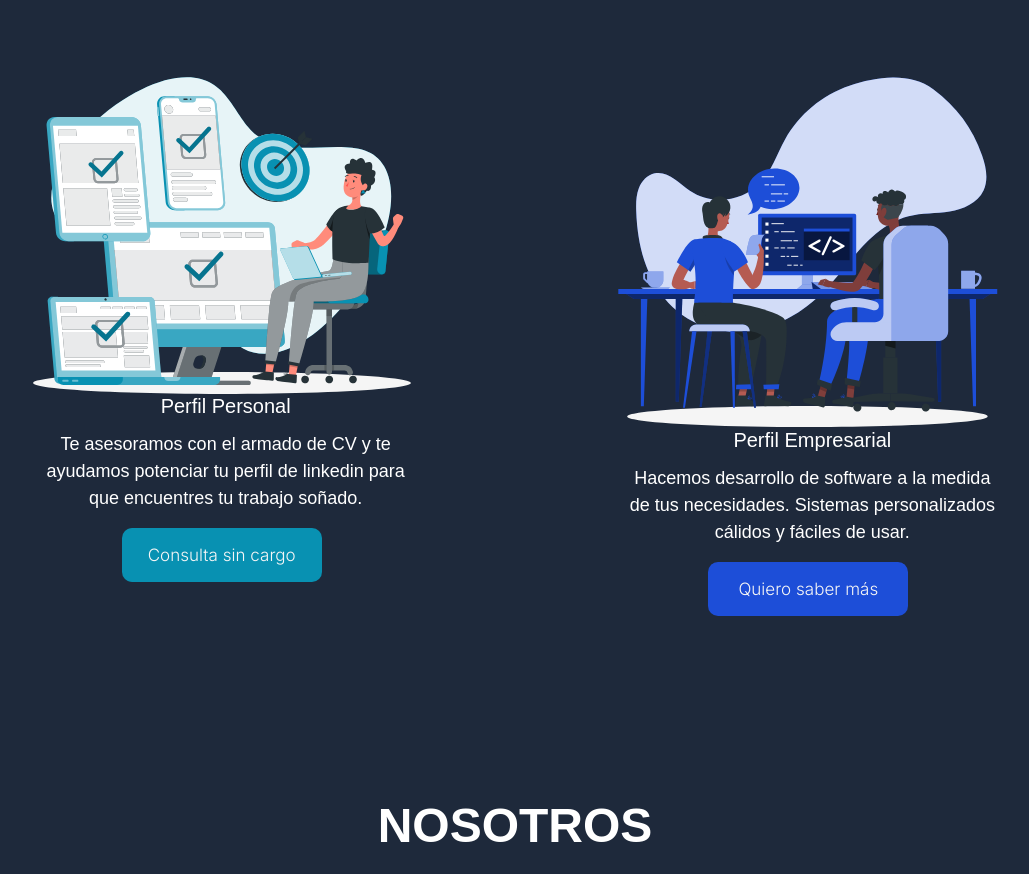
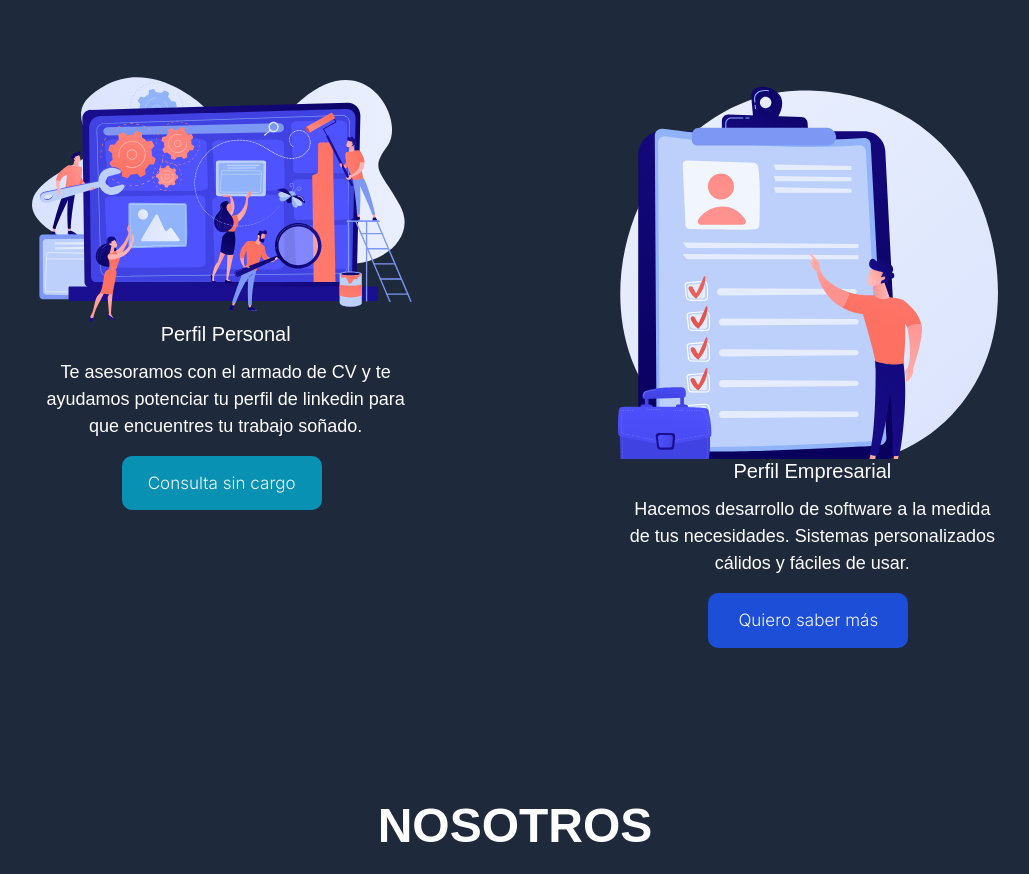
Before and after one commit to santireverter/LegionTalents, a website: page index.html in a window 1280 px wide. Shown: the part 961-1835 px from the top of the page, without its empty margins (125-1154 px from the left). Drawn offline with Linux system fonts and the light colour scheme.

Commit message:
re merge

```diff
--- a/index.html
+++ b/index.html
@@ -67,7 +67,7 @@
         <h3 class="subtitle">NUESTROS SERVICIOS</h3>
         <article>
           <div class="card">
-            <img src="./src/img/Multi-device targeting-rafiki (1) 1perfilP.svg" alt="" />
+            <img src='./src/img/FrameimagenPerfilEmpresa.svg' alt="" />
             <h5>Perfil Personal</h5>
             <p>
               Te asesoramos con el armado de CV y te ayudamos potenciar tu
@@ -77,7 +77,7 @@
           </div>
 
           <div class="card">
-            <img src="./src/img/Pair programming-rafiki 1jovenesProgramando.svg" alt="" />
+            <img src="./src/img/FrameimagenPerfilPersonal.svg" alt="" />
             <h5>Perfil Empresarial</h5>
             <p>
               Hacemos desarrollo de software a la medida de tus necesidades.
```
Also changed, not shown: pages/empresa.html (+1 -1 lines), pages/persona.html (+1 -1 lines).
